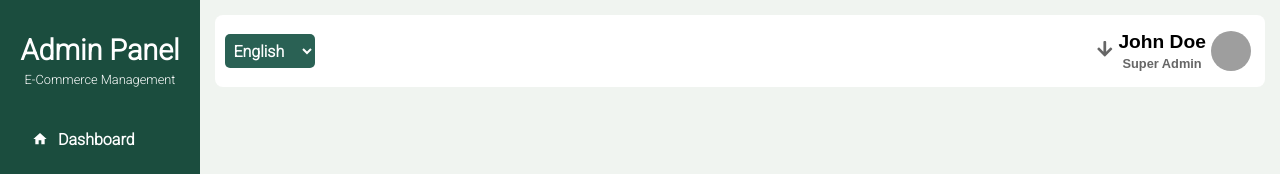
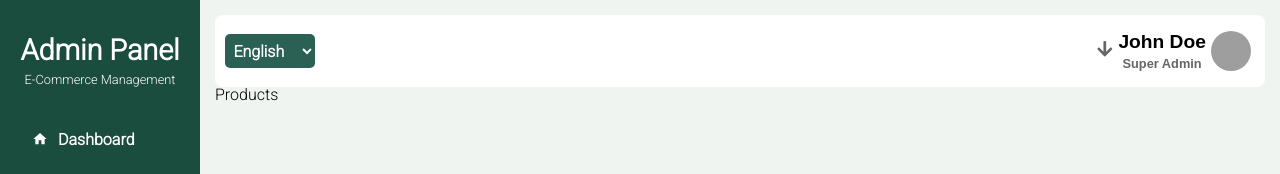
Before and after one commit to mohammadmehdidalvandii/Dashboard, a React (Vite) app in the folder frontend/dashboard/: page /Products in a window 1280 px wide. Shown: the top 174 px of the page. Built offline with nearby package versions, Linux system fonts and the light colour scheme; grey boxes are pictures that could not be loaded.

Commit message:
created page Products

```diff
--- /dev/null
+++ b/frontend/dashboard/src/page/Products/Products.jsx
@@ -0,0 +1,9 @@
+
+
+function Products() {
+  return (
+    <div>Products</div>
+  )
+}
+
+export default Products
--- a/frontend/dashboard/src/routes.jsx
+++ b/frontend/dashboard/src/routes.jsx
@@ -1,7 +1,9 @@
 import Home from "./page/Home/Home";
+import Products from "./page/Products/Products";
 
 const routes = [
-    {path:"/" , element:<Home/>}
+    {path:"/" , element:<Home/>},
+    {path:"/Products" , element:<Products/>}
 ]
 
 export default routes
```
